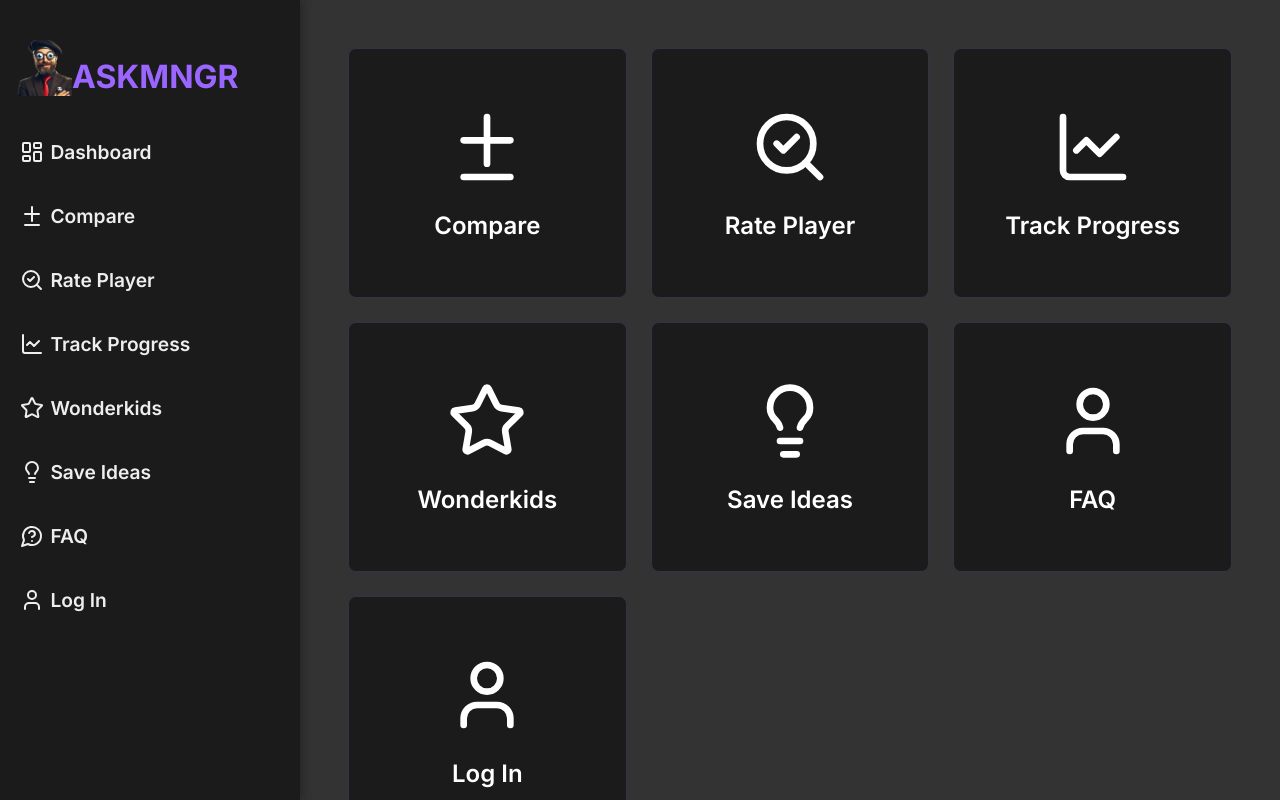
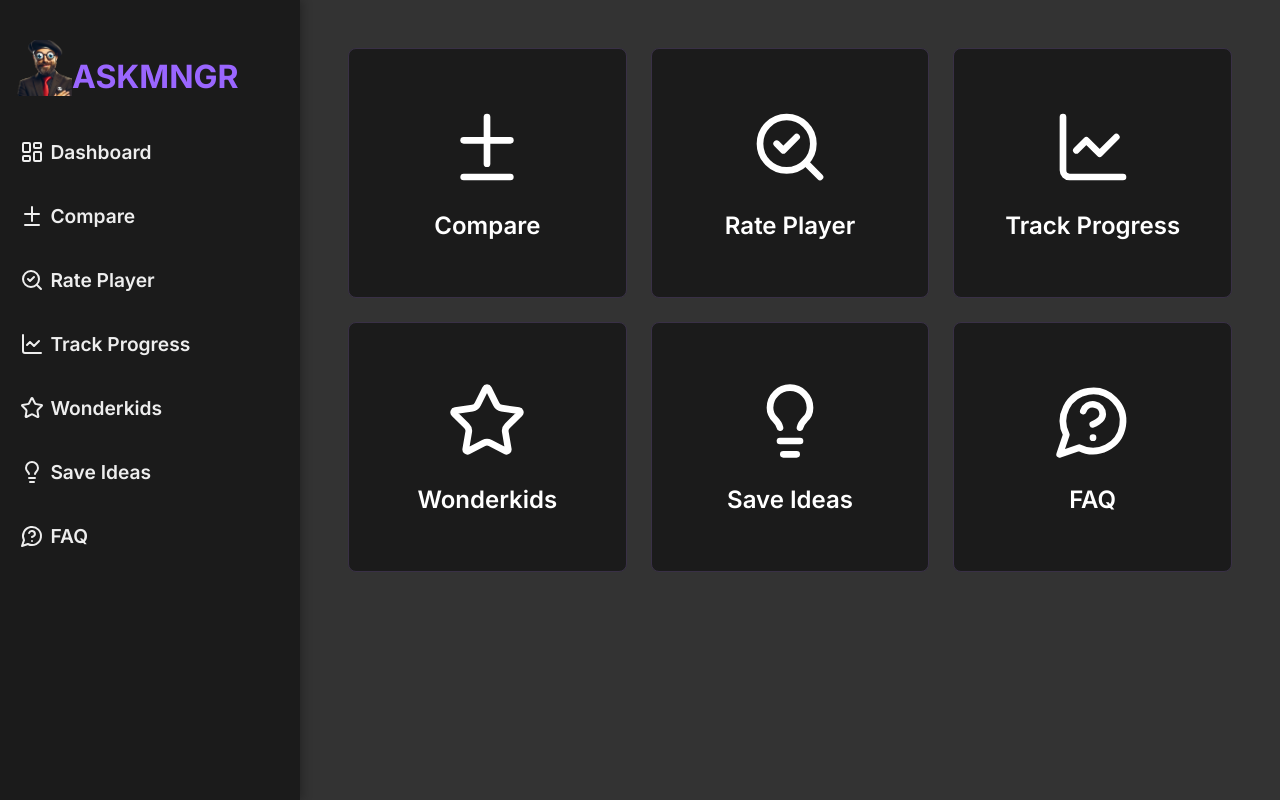
Before and after one commit to Efkey2137/fmApp, a React (Create React App) app: page / in a window 1280 px wide. Built offline with nearby package versions, Linux system fonts and the light colour scheme; the HTML template or start-up script is replaced by a standard one.

Commit message:
refactor README and remove Log In page; update features and dashboard links

```diff
--- a/src/App.tsx
+++ b/src/App.tsx
@@ -10,7 +10,6 @@ import Wonderkids from "./pages/Wonderkids";
 import SaveIdeas from "./pages/SaveIdeas";
 import Home from "./pages/Dashboard"
 import FAQ from "./pages/Faq"
-import LogIn from "./pages/LogIn"
 
 
 function App() {
@@ -32,7 +31,6 @@ function App() {
             <Route path="/save-ideas" element={<SaveIdeas />} />
             <Route path="/wonderkids" element={<Wonderkids />} />
             <Route path="/faq" element={<FAQ />} />
-            <Route path="/log-in" element={<LogIn />} />
           </Routes>
         </main>
       </div>
--- a/src/components/Menu.tsx
+++ b/src/components/Menu.tsx
@@ -27,7 +27,6 @@ const Menu: React.FC<MenuProps> = ({ menuOpen, setMenuOpen }) => {
         <li><Link to="/wonderkids" className="App-link" onClick={handleCloseMenu}><Star/>Wonderkids</Link></li>
         <li><Link to="/save-ideas" className="App-link" onClick={handleCloseMenu}><Lightbulb/>Save Ideas</Link></li>
         <li><Link to="/faq" className="App-link" onClick={handleCloseMenu}><MessageCircleQuestion/>FAQ</Link></li>
-        <li><Link to="/log-in" className="App-link" onClick={handleCloseMenu}><User/>Log In</Link></li>
       </ul>
     </nav>
   );
--- a/src/pages/Dashboard.tsx
+++ b/src/pages/Dashboard.tsx
@@ -1,5 +1,5 @@
 import React from "react";
-import { Diff, Star, ChartLine, Lightbulb, SearchCheck, User, MessageCircleQuestion  } from 'lucide-react';
+import { Diff, Star, ChartLine, Lightbulb, SearchCheck, MessageCircleQuestion  } from 'lucide-react';
 import { Link } from "react-router-dom";
 import "../css/Dashboard.css";
 
@@ -10,8 +10,7 @@ const cards = [
   { id: 3, title: "Track Progress", icon: ChartLine, link: "/track-progress" },
   { id: 4, title: "Wonderkids", icon: Star, link: "/wonderkids" },
   { id: 5, title: "Save Ideas", icon: Lightbulb, link: "/save-ideas" },
-  { id: 6, title: "FAQ", icon: User, link: "/faq" },
-  { id: 6, title: "Log In", icon: User, link: "/log-in" },
+  { id: 6, title: "FAQ", icon: MessageCircleQuestion, link: "/faq" },
 ];
 
 
--- a/src/pages/LogIn.tsx
+++ /dev/null
@@ -1,12 +0,0 @@
-import React from "react";
-
-const LogIn: React.FC = () => {
-  return (
-    <div>
-      <h1>Log In Page</h1>
-    <p>Here you can log in to access your account.</p>
-    </div>
-  );
-};
-
-export default LogIn;
```
Also changed, not shown: 1 other file (tests, documents, lock files or other folders).
